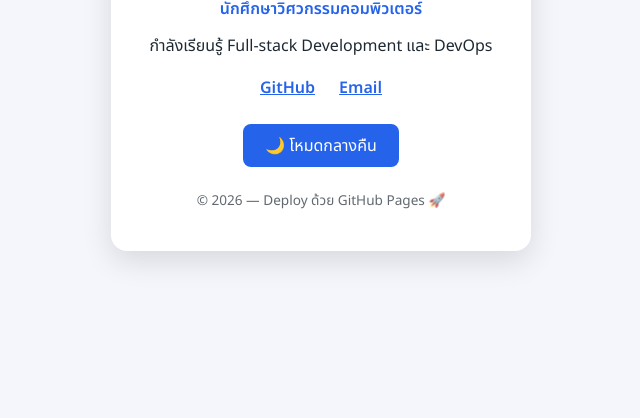
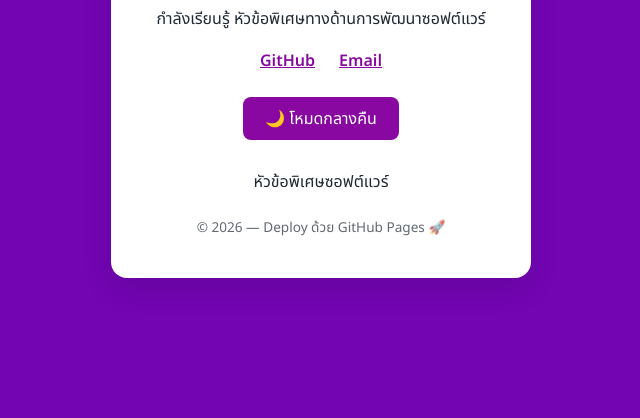
Before and after one commit to kittiphatpr-creator/select-myprofile, a plain HTML site: page index.html in a window 1280 px wide. Shown: the part 382-800 px from the top of the page, without its empty margins (319-959 px from the left). Drawn offline with Linux system fonts and the light colour scheme.

Commit message:
แก้ไขสีธีม เพิ่มข้อความ

```diff
--- a/index.html
+++ b/index.html
@@ -18,7 +18,7 @@
     <img class="card__avatar" src="https://avatars.githubusercontent.com/u/9919?v=4" alt="รูปโปรไฟล์">
     <h1 class="card__name">kittiphat</h1>
     <p class="card__title">นักศึกษาวิศวกรรมคอมพิวเตอร์</p>
-    <p class="card__bio">กำลังเรียนรู้ Full-stack Development และ DevOps</p>
+    <p class="card__bio">กำลังเรียนรู้ หัวข้อพิเศษทางด้านการพัฒนาซอฟต์แวร์</p>
 
     <ul class="card__links">
       <li><a href="https://github.com/kittiphatpr-creator">GitHub</a></li>
@@ -27,6 +27,8 @@
 
     <button id="theme-toggle" class="card__button">🌙 โหมดกลางคืน</button>
 
+    <p class="card__message">หัวข้อพิเศษซอฟต์แวร์</p>
+
     <footer id="card-footer" class="card__footer"></footer>
   </main>
 
--- a/style.css
+++ b/style.css
@@ -1,8 +1,8 @@
 :root {
-  --bg: #f4f6fb;
+  --bg: #7305b3;
   --card-bg: #ffffff;
   --text: #1f2933;
-  --accent: #2563eb;
+  --accent: #8808a1;
 }
 
 /* ธีมมืด: สลับด้วยการเติม class ที่ <body> ผ่าน JS */
@@ -10,7 +10,7 @@ body.dark {
   --bg: #0f172a;
   --card-bg: #1e293b;
   --text: #e2e8f0;
-  --accent: #60a5fa;
+  --accent: #0f8bf0;
 }
 
 /* ===== Layout ===== */
@@ -87,6 +87,7 @@ body {
   background-color: var(--accent);
   color: #ffffff;
   cursor: pointer;
+  margin-bottom: 30px;
 }
 
 .card__footer {
```
